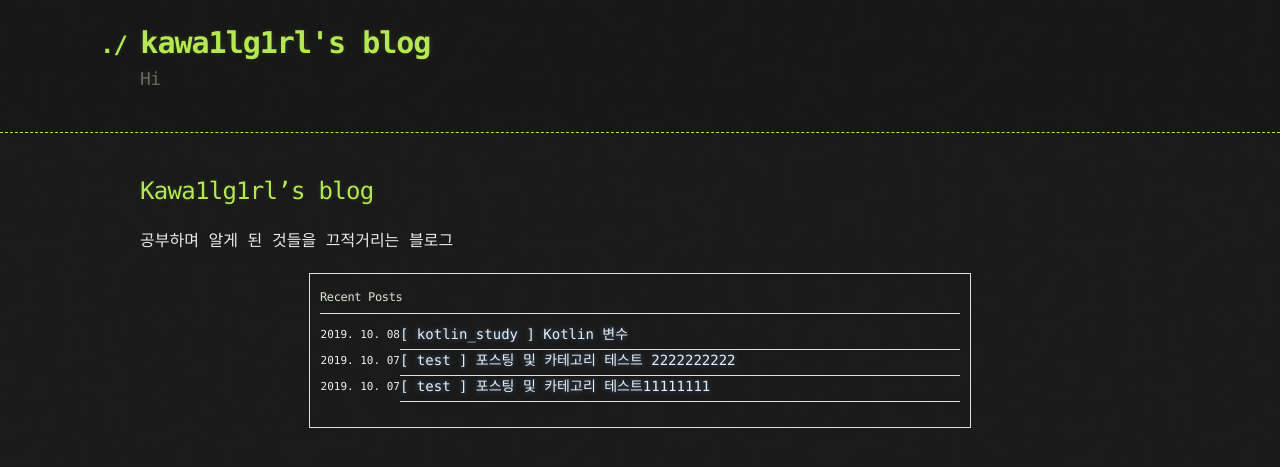
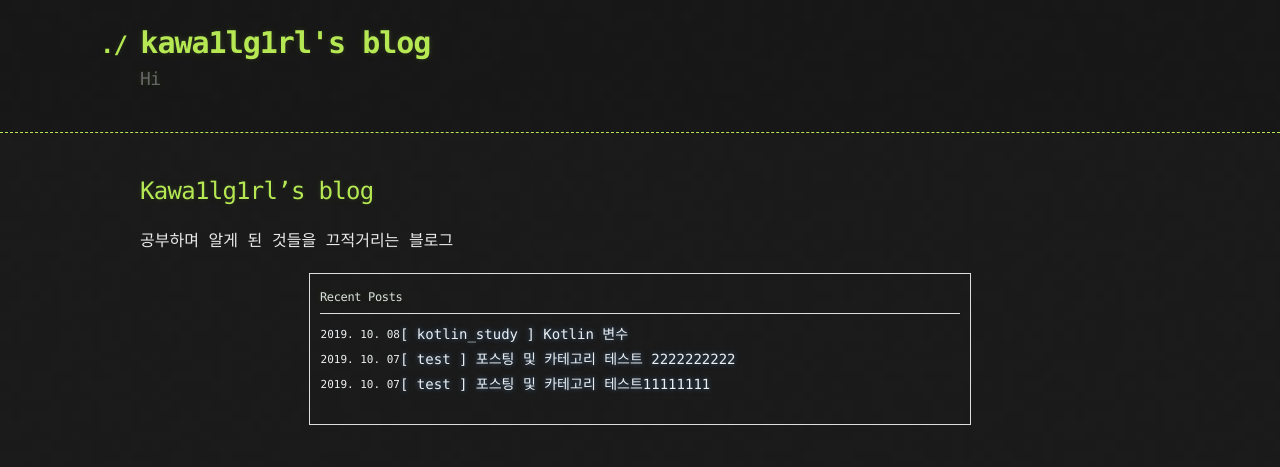
Before and after one commit to kawa1lg1rl/kawa1lg1rl.github.io, a Jekyll site: the page built from index.md, in a window 1280 px wide. Shown: the top 467 px of the page. Built offline with Jekyll 4.4.1, drawn with Linux system fonts in a browser that asks for light colours; our own code applies the rules of GitHub Pages for plain Markdown files.

Commit message:
글목록 밑줄 삭제

```diff
--- a/_layouts/default.html
+++ b/_layouts/default.html
@@ -56,8 +56,8 @@ a{
                 <tr>
                   <!-- 각 포스트의 링크도 자신의 사이트에 맞게 수정 -->
                   <td class="more-posts-date">{{ post.date | date: '%Y. %m. %d' }}</td>
-                  <th class="more-posts-title">
-                    <a href="{{ site.url }}{{ post.url }}" style="shadow: 0 0 0; text-decoration: none">[ {{ post.categories }} ] {{ post.title }}</a>
+                  <th class="more-posts-title" style="border-bottom: 0px">
+                    <a href="{{ site.url }}{{ post.url }}" style="shadow: 0 0 0; text-decoration: none"> [ {{ post.categories }} ] {{ post.title }}</a>
                   </th>
                 </tr>
               {% endif %}
```
